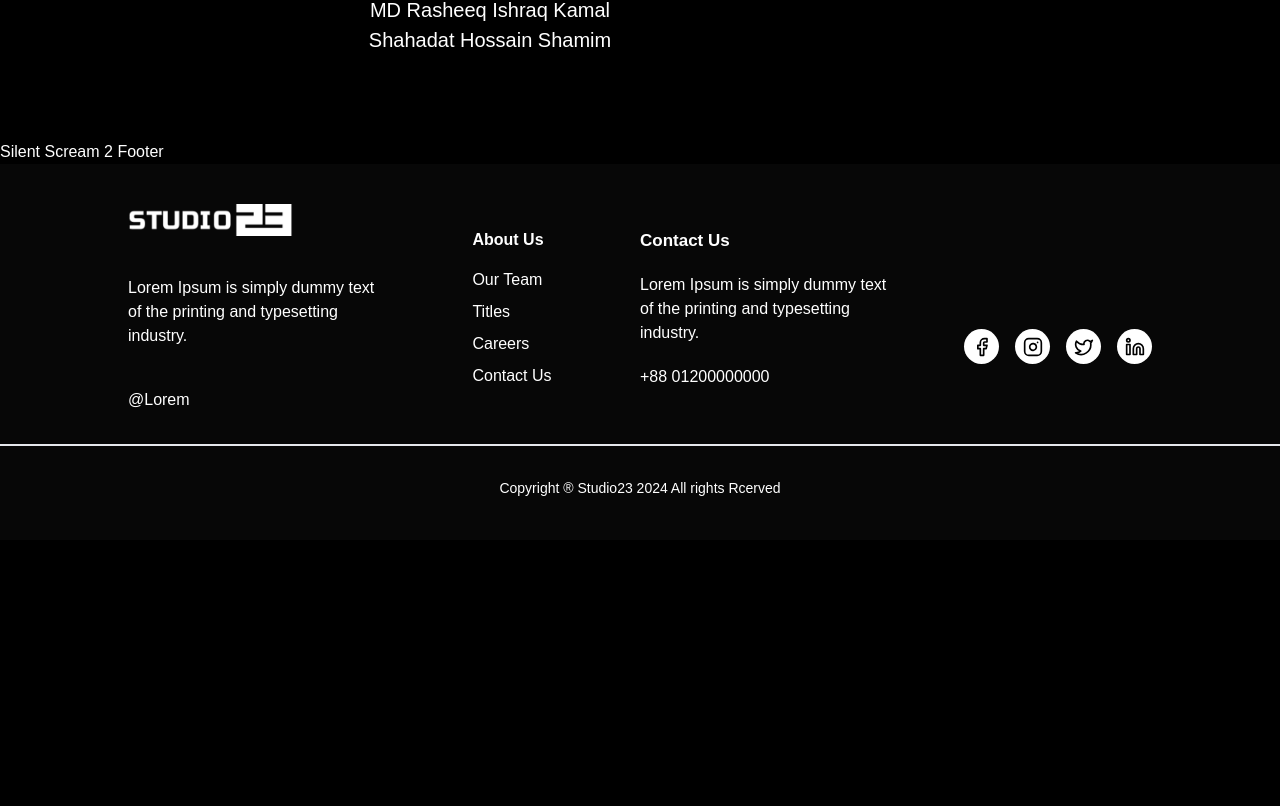
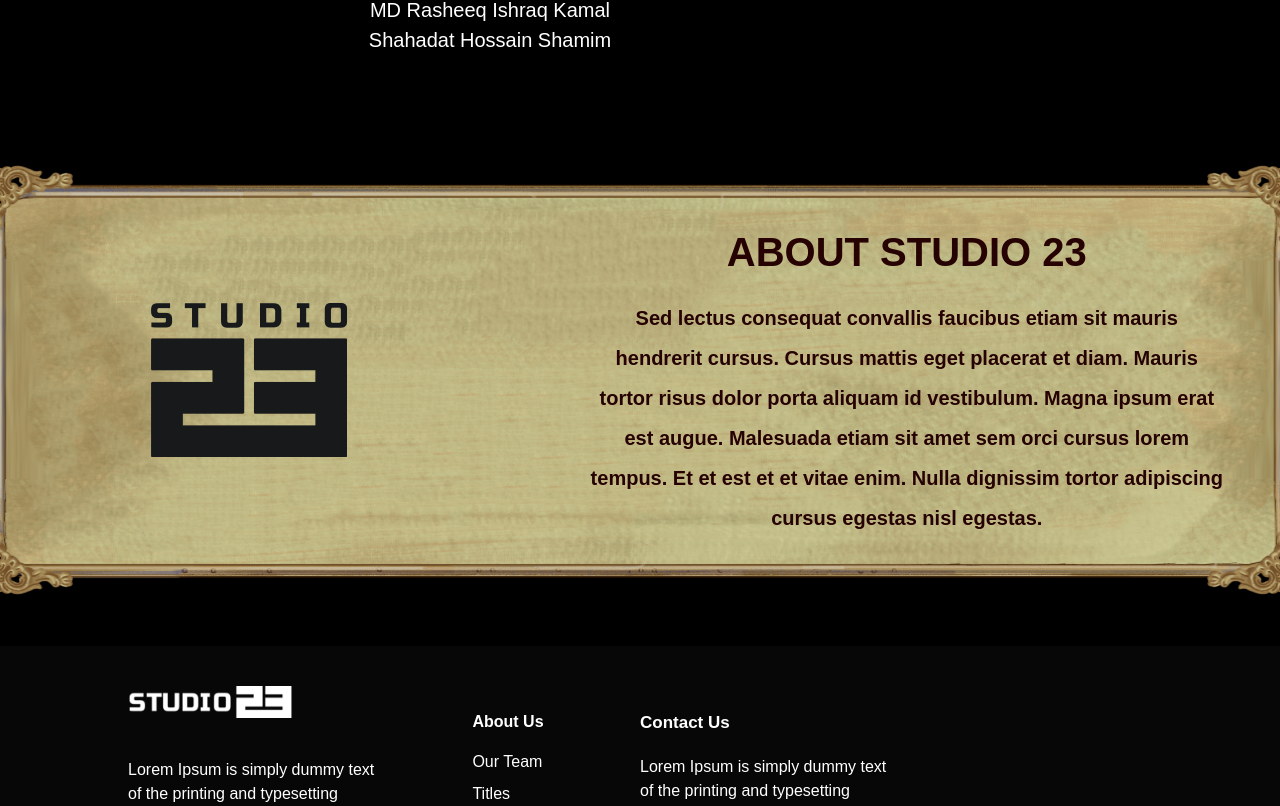
Before and after one commit to Studio-23-xyz/studio23-website, a Next.js app: page /our-titles/silent-scream-2 in a window 1280 px wide. Shown: the part 5275-6081 px from the top of the page. Before the commit the page ends 5815 px from the top, so only its background shows below. Built offline with nearby package versions, Linux system fonts and the light colour scheme; a web font is replaced by a local one.

Commit message:
About Section - SS2 Game Page

```diff
--- a/src/app/components/silentscream2page/FooterSS2.js
+++ b/src/app/components/silentscream2page/FooterSS2.js
@@ -1,7 +1,11 @@
 import React from "react";
 
 const FooterSS2 = () => {
-  return <div>Silent Scream 2 Footer</div>;
+  return (
+    <div>
+      <div className="w-full h-[50px]"></div>
+    </div>
+  );
 };
 
 export default FooterSS2;
--- /dev/null
+++ b/src/app/components/silentscream2page/SS2AboutSection.js
@@ -0,0 +1,44 @@
+import React from "react";
+import Image from "next/image";
+
+const SS2AboutSection = () => {
+  return (
+    <div>
+      <div className="w-full flex justify-center items-center mt-6">
+        <div
+          className="flex flex-col md:flex-row justify-center items-center w-[290px] md:w-[1320px] h-[617px] md:h-[432px]
+           bg-ss2-banner-mm md:bg-ss2-banner-lm bg-no-repeat bg-center gap-10 md:gap-9"
+        >
+          <div className="md:w-2/5 flex justify-center items-center">
+            <Image
+              src="/assets/studio23-logo-black.png"
+              width={196}
+              height={154}
+              alt="Studio 23 Logo"
+              className="w-[75px] md:w-[196px] h-[62px] md:h-[154px]"
+            />
+          </div>
+
+          <div className="flex flex-col gap-8 md:gap-4 md:w-3/5">
+            <h1 className="text-[20px] md:text-[40px] font-bold text-silent2_button_text text-center justify-center items-center">
+              ABOUT STUDIO 23
+            </h1>
+            <p
+              className="text-[14px] md:text-[20px] font-bold text-silent2_button_text text-center
+           mx-11 md:mx-14 leading-5 md:leading-10 flex justify-center items-center"
+            >
+              Sed lectus consequat convallis faucibus etiam sit mauris hendrerit
+              cursus. Cursus mattis eget placerat et diam. Mauris tortor risus
+              dolor porta aliquam id vestibulum. Magna ipsum erat est augue.
+              Malesuada etiam sit amet sem orci cursus lorem tempus. Et et est
+              et et vitae enim. Nulla dignissim tortor adipiscing cursus egestas
+              nisl egestas.
+            </p>
+          </div>
+        </div>
+      </div>
+    </div>
+  );
+};
+
+export default SS2AboutSection;
--- a/src/app/components/silentscream2page/SS2ItchioSection.js
+++ b/src/app/components/silentscream2page/SS2ItchioSection.js
@@ -6,10 +6,10 @@ const SS2ItchioSection = () => {
       <div>
         <div className="flex justify-center">
           <iframe
-            className="w-[300px] md:w-[552px] h-[167px]"
-            frameBorder="0"
-            src="https://itch.io/embed/2531671?bg_color=000000&amp;fg_color=ffffff&amp;link_color=FF1F00"
-            title="Silent Scream 2 Demo"
+            frameborder="0"
+            src="https://itch.io/embed/2531671?bg_color=001328&amp;fg_color=ffffff&amp;link_color=FF1F00&amp;border_color=333333"
+            width="552"
+            height="167"
           >
             <a href="https://studio-23.itch.io/silent-scream-2">
               Silent Scream 2 Demo by Studio-23
--- a/src/app/our-titles/silent-scream-2/page.js
+++ b/src/app/our-titles/silent-scream-2/page.js
@@ -1,4 +1,5 @@
 "use client";
+import SS2AboutSection from "@/app/components/silentscream2page/SS2AboutSection";
 import SS2ButtonSection from "@/app/components/silentscream2page/SS2ButtonSection";
 import SS2CastSection from "@/app/components/silentscream2page/SS2CastSection";
 import SS2DirectorSection from "@/app/components/silentscream2page/SS2DirectorSection";
@@ -52,6 +53,9 @@ const Test = () => {
 
         {/* Team Member Section */}
         <SS2TeamSection />
+
+        {/* About Section */}
+        <SS2AboutSection />
       </div>
     </div>
   );
```
Also changed, not shown: public/assets/studio23-logo-black.png (added).
